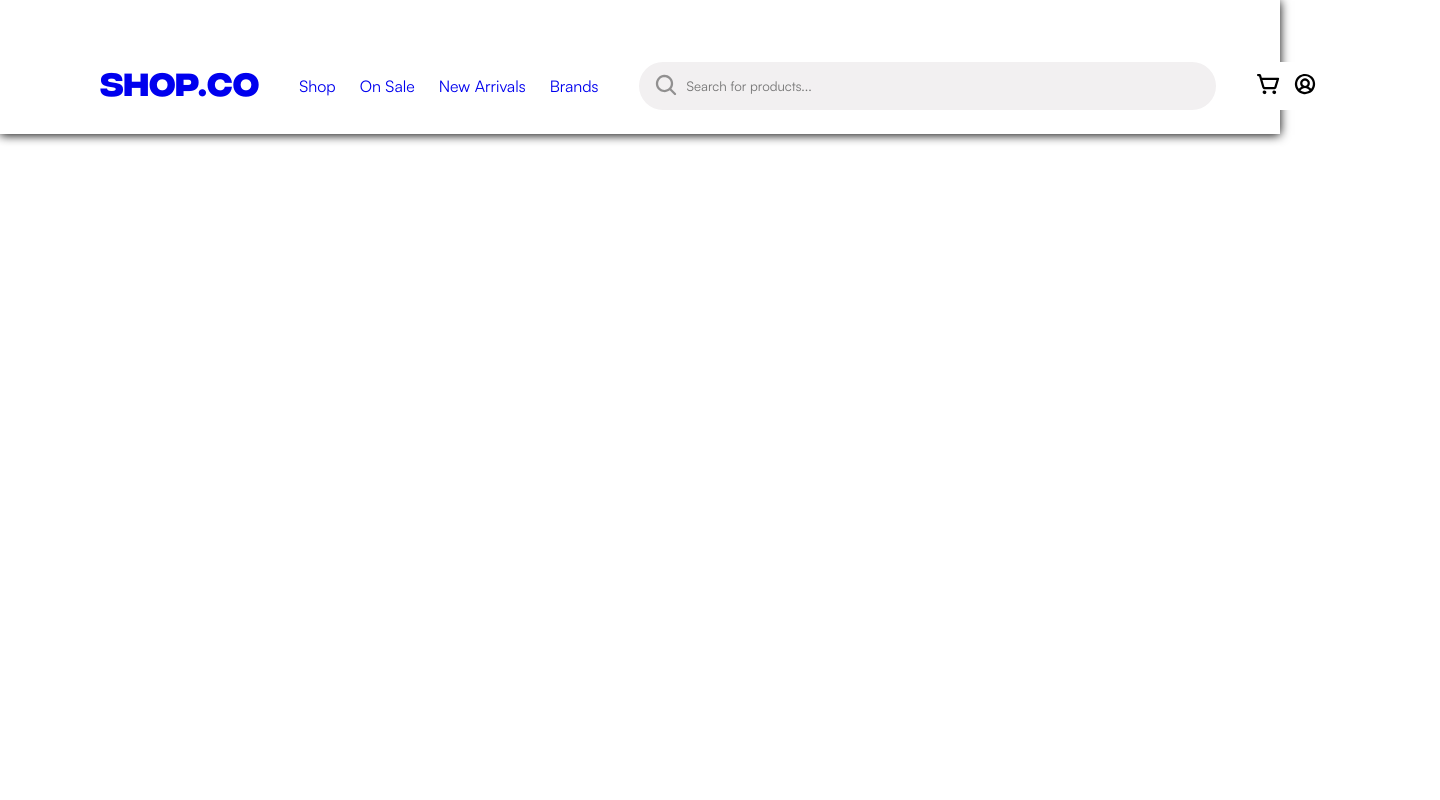
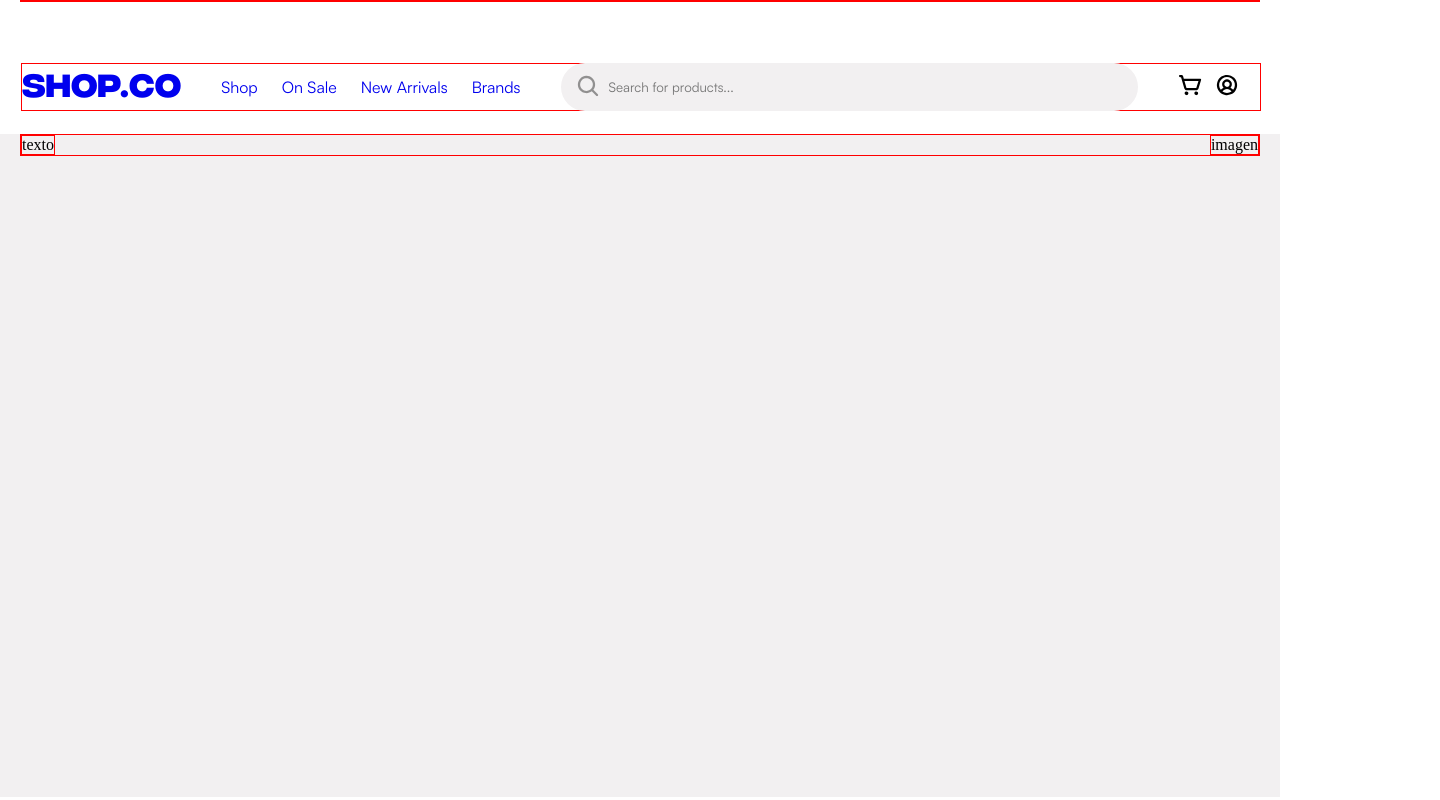
Before and after one commit to jhunvallim/compasso-ecommerce-backup-, a plain HTML site: page index.html in a window 1280 px wide. Shown: the whole page, 1440 px wide, since content can reach past the window. Drawn offline with Linux system fonts and the light colour scheme.

Commit message:
fix: ajustes nas classes gerais

```diff
--- a/assets/css/global/classes.css
+++ b/assets/css/global/classes.css
@@ -4,6 +4,13 @@
 
 .bb {
   border: 1px solid blue;
+}
+
+/* Default container 1440px */
+.container {
+  width: 1240px;
+  margin: 0 auto;
+  border: 1px solid red;
 }
 
 /* Flex Row */
@@ -18,12 +25,3 @@
   justify-content: center;
   align-items: center;
 }
-
-/* Links effects */
-.links {
-  transition: 0.2s ease-in-out;
-  &:hover {
-    transform: scale(1.1);
-    opacity: .8;
-  }
-}
--- a/assets/css/global/container.css
+++ /dev/null
@@ -1,4 +0,0 @@
-.container {
-  width: 1440px;
-  margin: 0 auto;
-}
--- a/assets/css/global/global.css
+++ b/assets/css/global/global.css
@@ -2,4 +2,3 @@
 @import './fonts.css';
 @import './variables.css';
 @import './classes.css';
-@import './container.css';
--- a/assets/css/pages/index/index.css
+++ b/assets/css/pages/index/index.css
@@ -1,2 +1,3 @@
 @import '/assets/css/global/global.css';
 @import './partials/header.css';
+@import './partials/hero.css';
--- a/assets/css/pages/index/partials/header.css
+++ b/assets/css/pages/index/partials/header.css
@@ -1,6 +1,5 @@
 .header {
   min-height: 134px;
-  box-shadow: 0 1px 10px black;
 }
 
 .nav {
@@ -9,9 +8,7 @@
   gap: 40px;
 
   position: absolute;
-  width: 1240px;
   height: 48px;
-  left: 100px;
   top: 62px;
 
   background: var(--primaryColor);
@@ -41,8 +38,8 @@
   color: var(--tertiaryColor);
   &:hover {
     transform: scale(1.1);
-    opacity: 0.8;
     text-decoration: underline;
+    transition:  0.3s ease-in-out;
   }
 }
 .search {
--- /dev/null
+++ b/assets/css/pages/index/partials/hero.css
@@ -0,0 +1,8 @@
+.hero {
+  height: 663px;
+  background-color: var(--secondaryColor);
+}
+
+.hero-content {
+  justify-content: space-between;
+}
--- a/index.html
+++ b/index.html
@@ -12,13 +12,13 @@
 <body>
   <section class="header">
     <header class="container">
-      <nav class="nav fr">
+      <nav class="nav container fr">
         <span class="nav-logo">
           <a href="./">SHOP.CO</a>
         </span>
         <div>
           <ul class="nav-list fr">
-            <li class="nav-list__item"><a href="./">Shop</a></li>
+            <li class="nav-list__item "><a href="./">Shop</a></li>
             <li class="nav-list__item"><a href="./">On Sale</a></li>
             <li class="nav-list__item"><a href="./">New Arrivals</a></li>
             <li class="nav-list__item"><a href="./">Brands</a></li>
@@ -48,6 +48,14 @@
       </nav>
     </header>
   </section>
+  <section class="hero">
+    <div class="container hero-content fr bb">
+      <div class="hero-text br">texto</div>
+      <div class="hero-image br">
+        imagen
+      </div>
+    </div>
+  </section>
 </body>
 
 </html>
```
Also changed, not shown: assets/images/photos/couple.svg (added).
